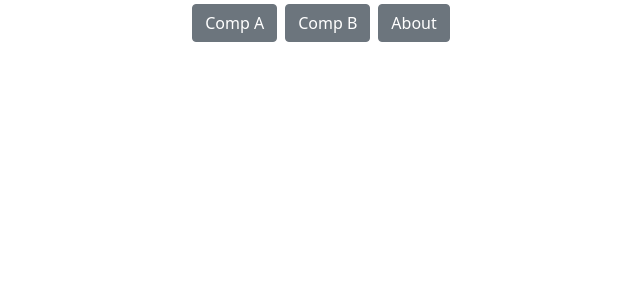
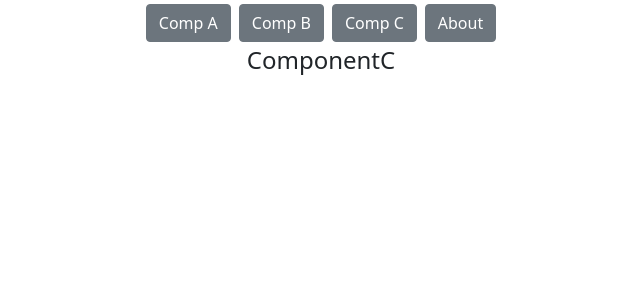
Before and after one commit to liviucatrina/testvueproject, a Vue app: page /componentc in a window 1280 px wide. Shown: the top 300 px of the page, without its empty margins (319-959 px from the left). Built offline with nearby package versions, Linux system fonts and the light colour scheme.

Commit message:
Add feature componentC
Add new componentC, route and button in App

```diff
--- a/src/App.vue
+++ b/src/App.vue
@@ -6,6 +6,9 @@
       </router-link>
       <router-link to="/componentb" custom v-slot="{ navigate }">
         <button type="button" @click="navigate" class="btn btn-secondary m-1">Comp B</button>
+      </router-link>
+      <router-link to="/componentc" custom v-slot="{ navigate }">
+        <button type="button" @click="navigate" class="btn btn-secondary m-1">Comp C</button>
       </router-link>
       <router-link to="/about" custom v-slot="{ navigate }">
         <button type="button" @click="navigate" class="btn btn-secondary m-1">About</button>
--- /dev/null
+++ b/src/components/ComponentC.vue
@@ -0,0 +1,11 @@
+<template>
+<div class="d-flex justify-content-center">
+    <h4>ComponentC</h4>
+</div>
+</template>
+
+<script>
+export default {
+  name: "ComponentC"
+}
+</script>
--- a/src/router/index.js
+++ b/src/router/index.js
@@ -6,6 +6,7 @@ import ComponentA from '../components/ComponentA'
 import ComponentB from '../components/ComponentB'
 import ComponentB1 from '../components/ComponentB1'
 import ComponentB2 from '../components/ComponentB2'
+import ComponentC from '../components/ComponentC'
 import Item from '../components/Item'
 
 Vue.use(VueRouter)
@@ -71,6 +72,11 @@ const routes = [
         component: ComponentB2,
       }
     ]
+  },
+  {
+    path: '/componentc',
+    name: 'ComponentC',
+    component: ComponentC
   }
 ]
 
```
